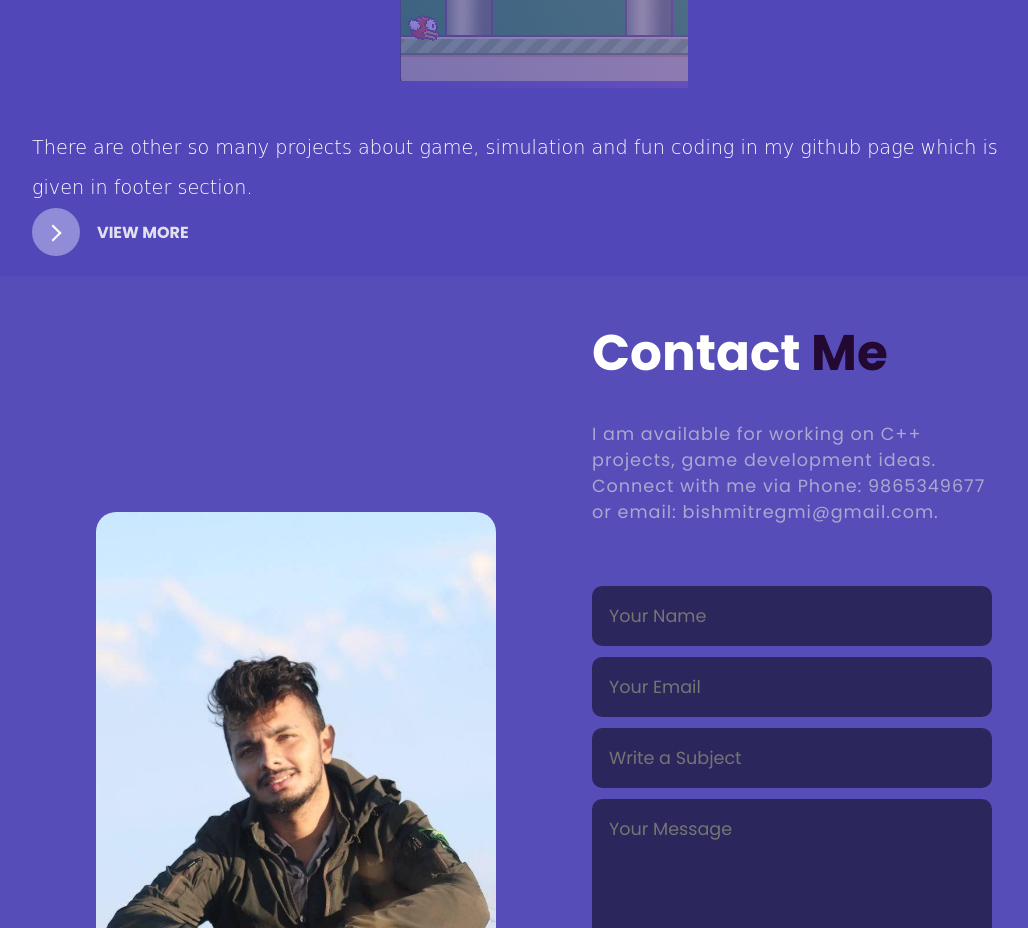
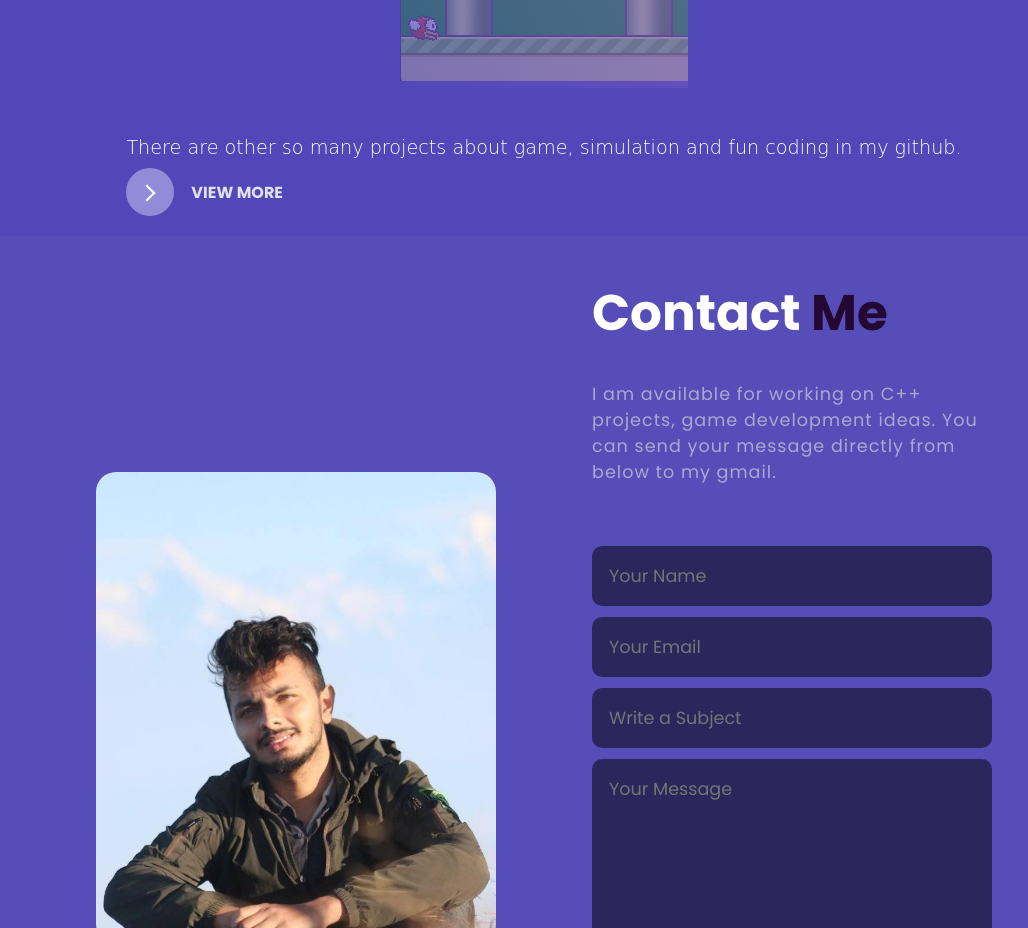
Before and after one commit to Bishmit/portfolio, a plain HTML site: page index.html in a window 1280 px wide. Shown: the part 4720-5648 px from the top of the page, without its empty margins (96-1124 px from the left). Drawn offline with Linux system fonts and the light colour scheme.

Commit message:
Update index.html

```diff
--- a/index.html
+++ b/index.html
@@ -134,7 +134,7 @@
 
             <div class="project-item">
               <div class="project-info-more">
-                <p>There are other so many projects about game, simulation and fun coding in my github page which is given in footer section.</p>
+                <p>There are other so many projects about game, simulation and fun coding in my github.</p>
                 <div id="container">
                   <a href="https://github.com/Bishmit?tab=repositories" class="button-link">
                   <button class="learn-more">
@@ -158,7 +158,7 @@
         </div>
         <div class="contact-form">
             <h1>Contact <span>Me</span></h1>
-            <p>I am available for working on C++ projects, game development ideas. Connect with me via Phone: 9865349677 or email: bishmitregmi@gmail.com.</p>
+            <p>I am available for working on C++ projects, game development ideas. You can send your message directly from below to my gmail.</p>
             <form action="https://api.web3forms.com/submit" method="POST">
                 <input type="hidden" name="access_key" value="1c3545c2-07b5-4966-86b5-7fb2543e6bb4">
                 <input type="text" name="name" placeholder="Your Name" required>
```
